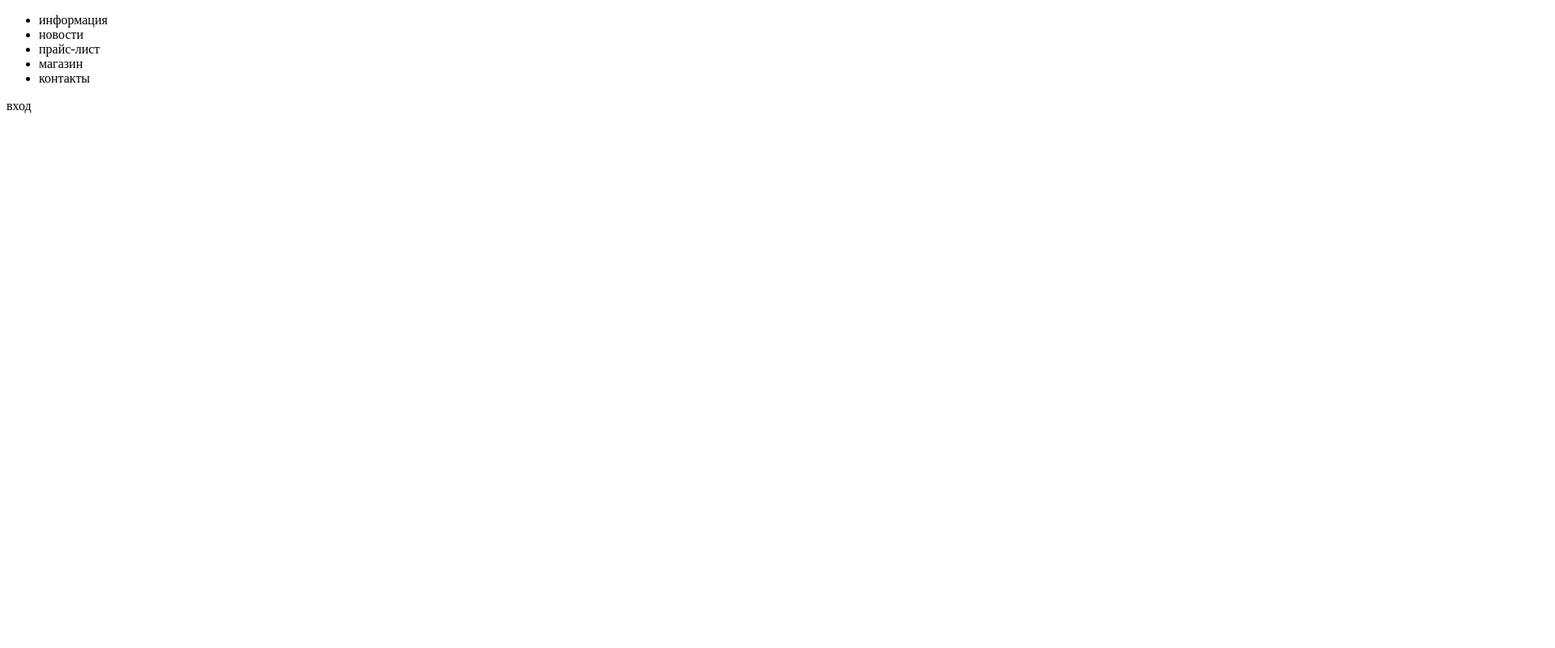
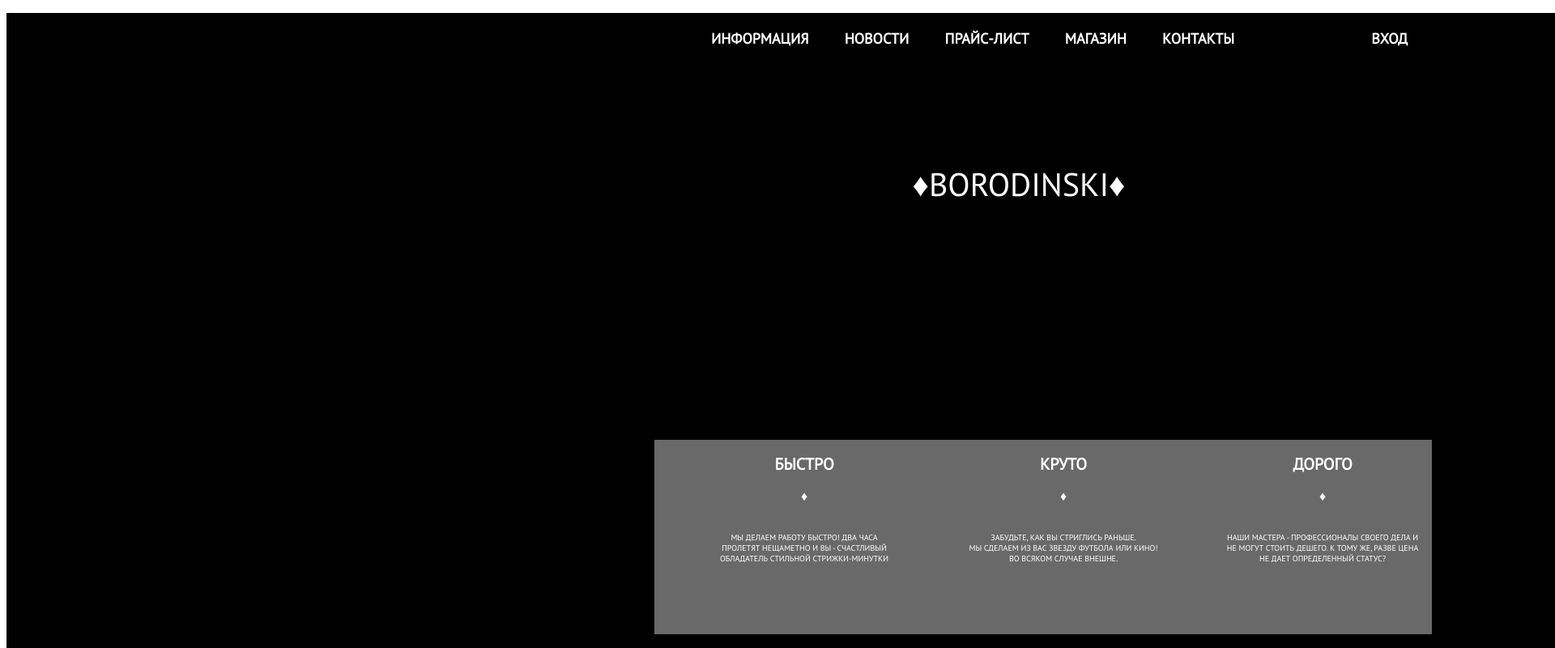
Before and after one commit to Kuchmeev/32671-barbershop, a plain HTML site: page index.html in a window 1280 px wide. Shown: the top 800 px of the page at 81% size, 1920 px wide, since content can reach past the window. Drawn offline with Linux system fonts and the light colour scheme.

Commit message:
1ый контейнер мейна

```diff
--- a/css/main.css
+++ b/css/main.css
@@ -1,8 +1,73 @@
 body {
+    font-family: 'PT Sans', sans-serif;
+    width: 2500px;
+}
+
+.page-header {
+    background-color: black;
+    height: 75px;
+    width: inherit;
+}
+
+.main-menu {
+    width: 960px;
+    margin-left: 800px;
+}
+
+
+.main-menu li {
+    color: white;
+    display: inline-block;
+    margin-left: 30px;
+    margin-right: 10px;
+    margin-top: 20px;
+    font-size: 18px;
+    text-transform: uppercase;
+    font-weight: bold;
+
+}
+.main-menu li:last-child {
+    float: right;
+    margin-right: 30px;
+}
+main {
+    width: 2500px;
+    height: 1500px;
+    background-color: black;
+
+}
+.logo {
+    font-size: 40px;
+    padding-top: 110px;
+    text-transform: uppercase;
+    text-align: center;
+    color: white;
+}
+
+.benefits {
+    width: 960px;
+    margin-left: 800px;
+    height: 240px;
+    margin-top: 290px;
+    text-transform: uppercase;
+    background-color: #696969;
 
 }
 
-.page-header {
-    background-color: 0, 0, 0;
-    height: 70px;
+.benefit {
+    float: left;
+    text-align: center;
+    width: 270px;
+    margin-left: 50px;
+    color: white;
 }
+.benefit:last-child {
+    float: right;
+}
+.benefit h2 {
+    font-size: 20px;
+}
+.benefit p {
+    margin-top: 35px;
+    font-size: 10px;
+}
--- a/index.html
+++ b/index.html
@@ -16,12 +16,24 @@
                  <li>прайс-лист</li>
                  <li>магазин</li>
                  <li>контакты</li>
+                 <li>вход</li>
              </ul>
          </nav>
-         <div class="login">вход</div>
      </header>
+     <main>
+
+      <div class="logo">♦borodinski♦</div>
+
+       <section class="benefits">
+
+           <div class="benefit"><h2>Быстро</h2>♦<p>мы делаем работу быстро! два часа<br>пролетят нещаметно и вы - счастливый<br>обладатель стильной стрижки-минутки</p></div>
+           <div class="benefit"><h2>Круто</h2>♦<p>забудьте, как вы стриглись раньше.<br>мы сделаем из вас звезду футбола или кино!<br>во всяком случае внешне.</p></div>
+           <div class="benefit"><h2>Дорого</h2>♦<p>наши мастера - профессионалы своего дела и<br>не могут стоить дешего. к тому же, разве цена<br> не дает определенный статус?</p></div>
 
 
 
+
+       </section>
+    </main>
   </body>
 </html>
```
